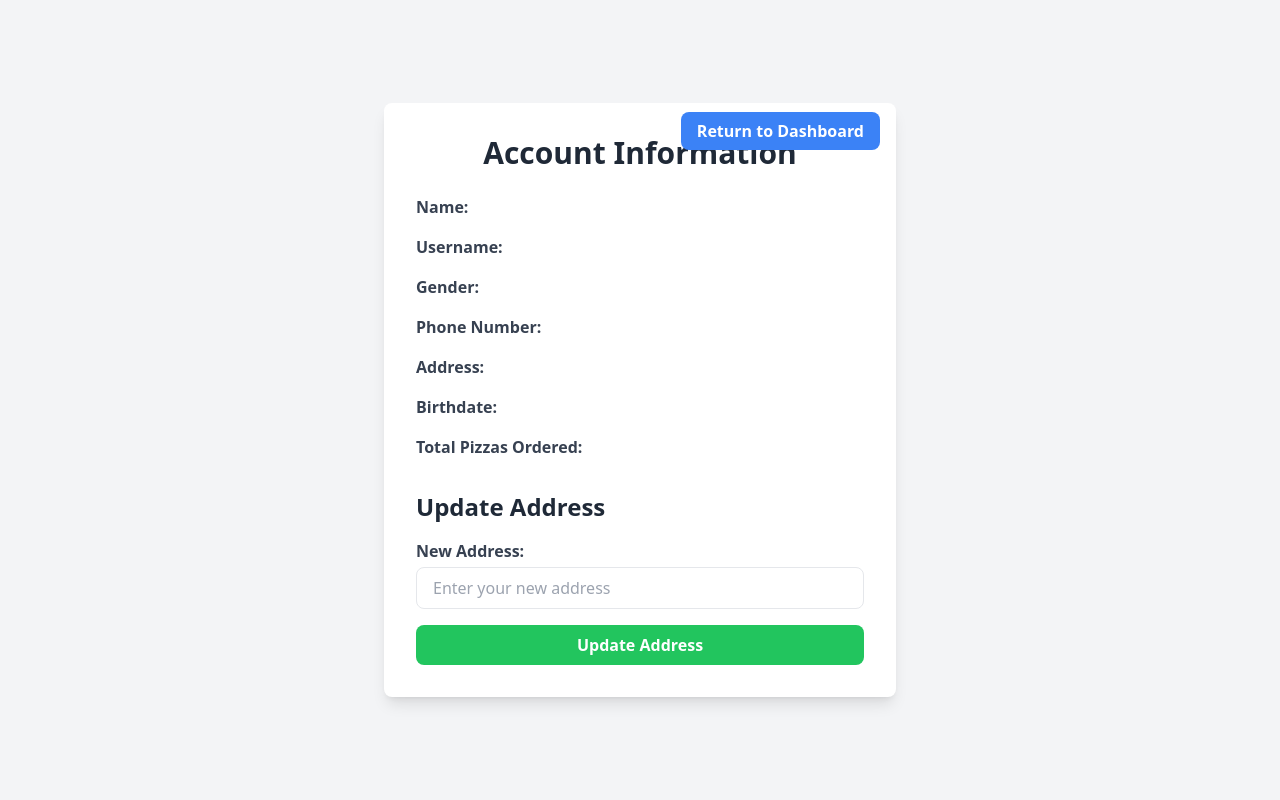
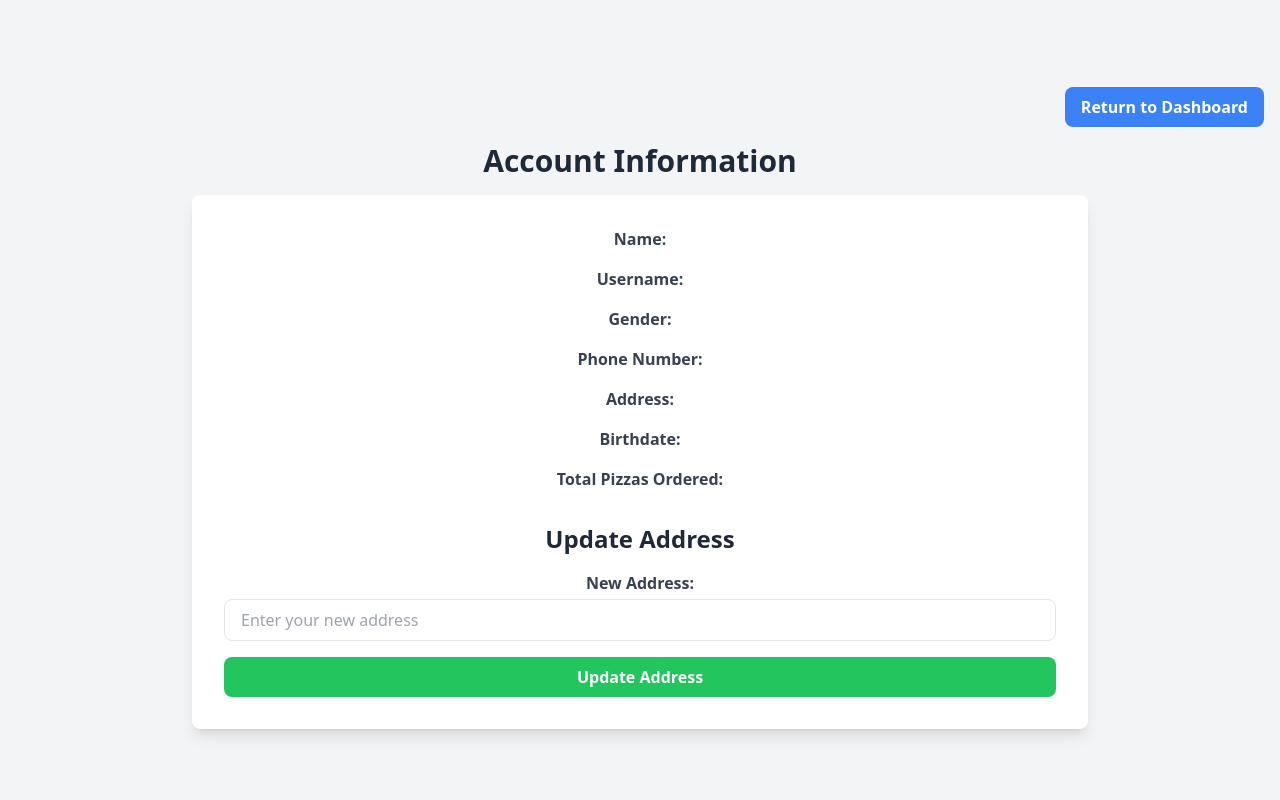
Before and after one commit to Emberr/DB-Project, a Flask app: template templates/account.html in a window 1280 px wide. Run offline with Flask 3, Linux system fonts and the light colour scheme; the template is opened without the code that fills it, so the values that code supplies are empty; parts of the project's set-up code (start-up, migrations or seed data) failed here and were passed over; some libraries are stand-ins or nearby versions.

Commit message:
fixed account page format

```diff
--- a/checkoutpage.py
+++ b/checkoutpage.py
@@ -1,4 +1,3 @@
-# checkoutpage.py
 import datetime
 from flask import Blueprint, render_template, session, redirect, url_for
 from sqlalchemy.orm import sessionmaker
@@ -53,7 +52,7 @@
     for item in cart:
         item_type = item['type']
         item_id = item['id']
-        quantity = item.get('quantity', 1)  # Default to 1 if quantity is not provided
+        quantity = item.get('quantity', 1)  # Automatically set to 1 if not no quantity is specified
 
         if item_type == 'pizza':
             pizza = db_session.query(Pizza).filter_by(name=item_id).first()
--- a/itemspage.py
+++ b/itemspage.py
@@ -46,7 +46,6 @@
     drinks = session1.query(Drink).all()
     desserts = session1.query(Dessert).all()
 
-    # Close the session
     session1.close()
 
     return render_template('items.html', username=username, pizzas=pizzas, drinks=drinks, desserts=desserts)
--- a/orderpage.py
+++ b/orderpage.py
@@ -49,12 +49,10 @@
         flash('Order not found.')
         return redirect(url_for('order.orders'))
 
-    # Delete related records in OrderPizza, OrderDessert, and OrderDrink tables
     db_session.query(OrderPizza).filter_by(order_id=order_id).delete()
     db_session.query(OrderDessert).filter_by(order_id=order_id).delete()
     db_session.query(OrderDrink).filter_by(order_id=order_id).delete()
 
-    # Delete the order
     db_session.delete(order)
     db_session.commit()
 
--- a/templates/account.html
+++ b/templates/account.html
@@ -6,19 +6,12 @@
     <title>Account Information</title>
     <script src="https://cdn.tailwindcss.com"></script>
 </head>
-<body class="bg-gray-100 min-h-screen flex items-center justify-center relative">
-
-    <!-- Main Container -->
-    <div class="bg-white shadow-lg rounded-lg p-8 max-w-lg w-full relative">
-
-        <div class="absolute top-4 right-4">
-            <a href="/dashboard" class="bg-blue-500 text-white py-2 px-4 rounded-lg font-semibold hover:bg-blue-600 transition duration-200">
-                Return to Dashboard
-            </a>
-        </div>
-
-        <h1 class="text-3xl font-bold mb-6 text-center text-gray-800">Account Information</h1>
-
+<body class="bg-gray-100 min-h-screen flex flex-col items-center justify-center text-center">
+    <div class="w-full flex justify-end p-4">
+        <a href="/dashboard" class="bg-blue-500 text-white py-2 px-4 rounded-lg font-semibold hover:bg-blue-600 transition duration-200">Return to Dashboard</a>
+    </div>
+    <h1 class="text-3xl font-bold text-gray-800 mb-4">Account Information</h1>
+    <div class="bg-white shadow-lg rounded-lg p-8 w-full max-w-4xl">
         <div class="space-y-4 mb-8">
             <div>
                 <label class="block text-gray-700 font-semibold">Name:</label>
@@ -49,9 +42,7 @@
                 <p class="text-gray-600">{{ customer.total_pizzas_ordered }}</p>
             </div>
         </div>
-
         <h2 class="text-2xl font-bold text-gray-800 mb-4">Update Address</h2>
-
         <form method="POST" action="/account" class="space-y-4">
             <div>
                 <label for="address" class="block text-gray-700 font-semibold">New Address:</label>
@@ -60,6 +51,5 @@
             <button type="submit" class="w-full bg-green-500 text-white py-2 rounded-lg font-semibold hover:bg-green-600 transition duration-200">Update Address</button>
         </form>
     </div>
-
 </body>
 </html>
```
